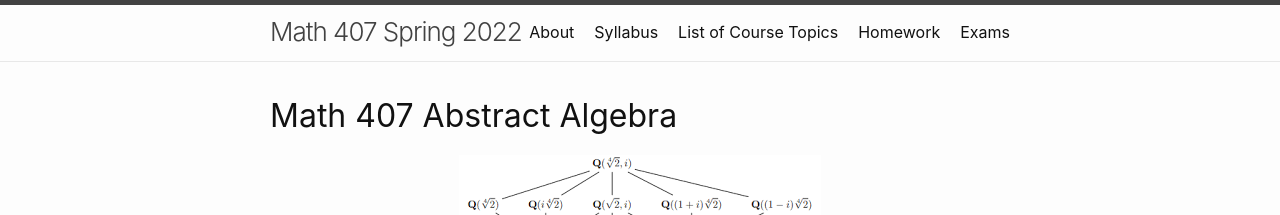
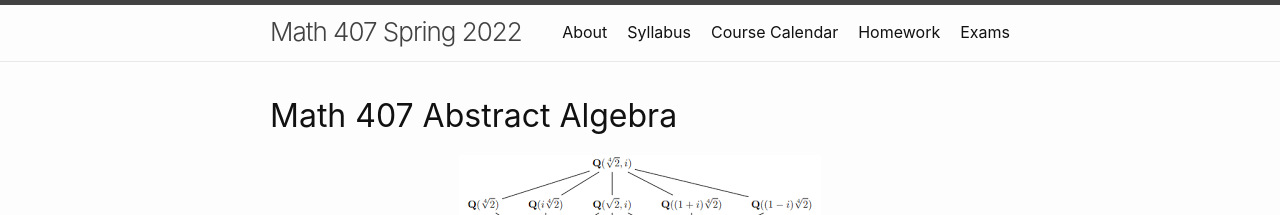
Before and after one commit to wcasper/math407spring2022, a Jekyll site: the page built from index.md, in a window 1280 px wide. Shown: the top 215 px of the page. Built offline with Jekyll 4.4.1, drawn with Linux system fonts in a browser that asks for light colours.

Commit message:
changed heading

```diff
--- a/_config.yml
+++ b/_config.yml
@@ -52,7 +52,7 @@ minima:
 header_pages:
  - about.md
  - extras/syllabus.md
- - topics-list.md
+ - extras/calendar.md
  - homework-list.md
  - exams-list.md
 
```
